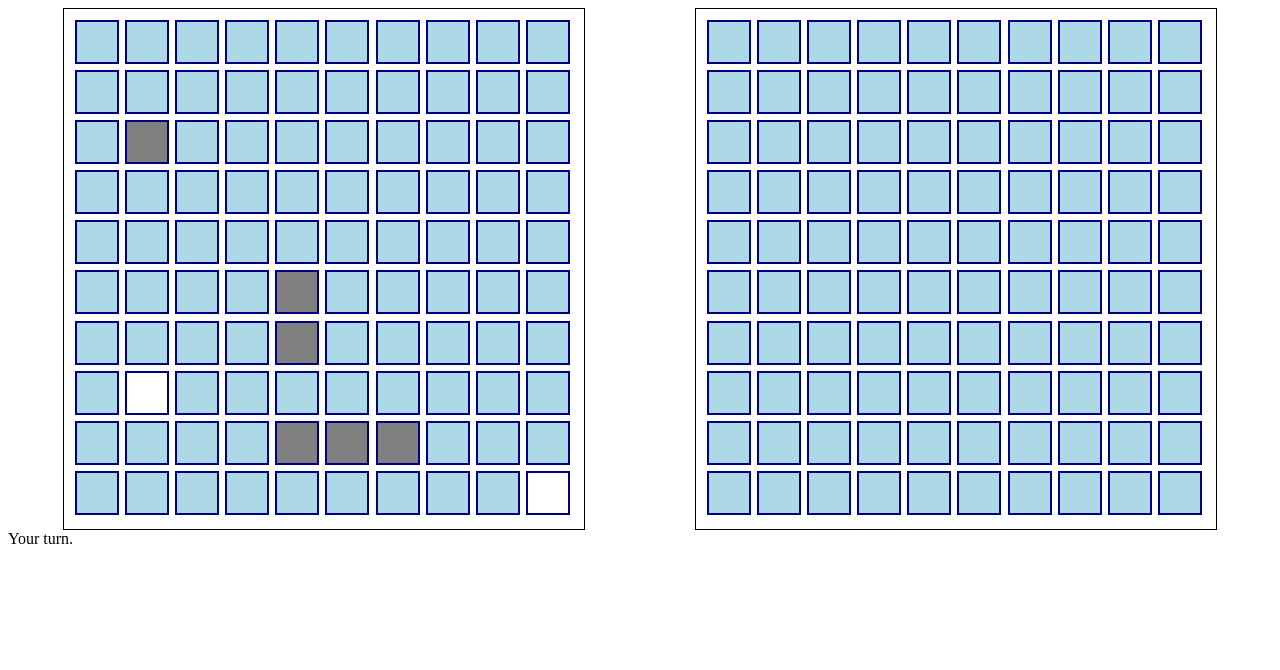
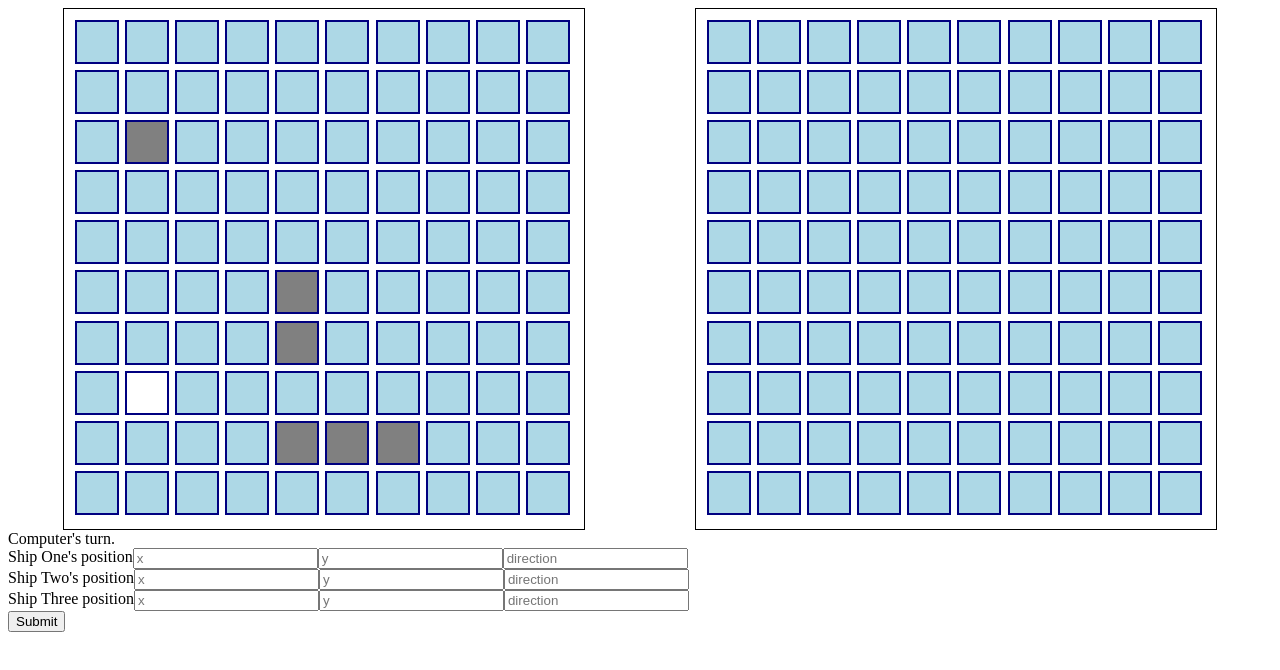
Before and after one commit to aaronhenry1994/Battleship, a website with bundled scripts: page index.html in a window 1280 px wide. Built offline with nearby package versions, Linux system fonts and the light colour scheme.

Commit message:
Added a form and button for form submission.

```diff
--- a/index.html
+++ b/index.html
@@ -14,6 +14,24 @@
     <div>
         <div id="turn-tracker"></div>
     </div>
+    <form action="ui.js">
+        <div id="shipOne-inputs"> Ship One's position
+            <input type="text" placeholder="x" id="shipOne-x">
+            <input type="text" placeholder="y" id="shipOne-y">
+            <input type="text" placeholder="direction" id="shipOne-direction">
+        </div>
+        <div id="shipTwo-inputs"> Ship Two's position
+            <input type="text" placeholder="x" id="shipTwo-x">
+            <input type="text" placeholder="y" id="shipTwo-y">
+            <input type="text" placeholder="direction" id="shipTwo-direction">
+        </div>
+        <div id="shipThree-inputs"> Ship Three position
+            <input type="text" placeholder="x" id="shipThree-x">
+            <input type="text" placeholder="y" id="shipThree-y">
+            <input type="text" placeholder="direction" id="shipThree-direction">
+        </div>
+        <button id="submitBtn">Submit</button>
+    </form>
 </body>
 <script type="module" src="src/ui.js"></script>
 <script type="module" src="src/gameboard.js"></script>
--- a/src/ui.js
+++ b/src/ui.js
@@ -18,7 +18,7 @@ ships.push(shipOne);
 let shipTwo = new Ship (4, 5, 2, 0, 'vertical', false);
 ships.push(shipTwo);
 
-let shipThree = new Ship (4, 8, 2, 0, 'horizontal', false);
+let shipThree = new Ship (4, 8, 3, 0, 'horizontal', false);
 ships.push(shipThree);
 
 console.log(ships);
@@ -91,111 +91,18 @@ player1Board.createBoard = function() {
                 }
             }
 
+            if (
+                    ships[0].holes === 1 &&
+                    ships[1].holes === 2 &&
+                    ships[2].holes === 3
+                ) {
+                    console.log('You have lost.')
+                    turnTracker.innerText = 'You have lost.'
+                }
+
                 boxDiv.addEventListener('click', () => {
                 console.log(boxDiv.id);
                 e.preventDefault();
-
-                /*if (
-                    box.id === (ships[0].x + '-' + ships[0].y) ||
-                    box.id === (ships[1].x + '-' + ships[1].y) ||
-                    box.id === (ships[2].x + '-' + ships[2].y)
-                ) {
-                    if (box.id === (ships[0].x + '-' + ships[0].y)) {
-                        shipOne.hit(true)
-                        console.log(shipOne.holes);
-                        console.log(shipOne.isSunk());
-                        box.style.backgroundColor = 'red';
-                        if (shipOne.holes === 1) {
-                            shipOne.isSunk();
-                            console.log('Ship one has been lost.')
-                        };
-                    };
-                    if (box.id === (ships[1].x + '-' + ships[1].y)) {
-                        shipTwo.hit(true)
-                        console.log(shipTwo.holes);
-                        console.log(shipTwo.isSunk());
-                        if (shipTwo.holes === 2) {
-                            console.log('Ship two has been lost.')
-                        }
-                        shipTwo.isSunk();
-                        box.style.backgroundColor = 'red';
-                    };
-                    if (box.id === (ships[2].x + '-' + ships[2].y)) {
-                        shipThree.hit(true)
-                        console.log(shipThree.holes);
-                        box.style.backgroundColor = 'red';
-                        if (shipThree.holes === 3) {
-                            shipThree.isSunk();
-                            console.log('Ship three has been lost.')
-                        }
-                    }
-                }
-                if (ships[1].direction === 'horizontal') {
-                    if (box.id === (ships[1].x + 1) + '-' + ships[1].y) {
-                        shipTwo.hit(true);
-                        console.log(shipTwo.holes);
-                        box.style.backgroundColor = 'red';
-                        if (shipTwo.holes === 2) {
-                            shipTwo.isSunk();
-                            console.log('Ship two has been lost.')
-                        };
-                    };
-                }
-                if (ships[1].direction === 'vertical') {
-                    if (box.id === ships[1].x + '-' + (ships[1].y + 1)) {
-                        shipTwo.hit(true);
-                        console.log(shipTwo.holes);
-                        box.style.backgroundColor = 'red';
-                        if (shipTwo.holes === 2) {
-                            shipTwo.isSunk();
-                            console.log('Ship two has been lost.')
-                        };
-                    };
-                };
-                if (ships[2].direction === 'horizontal') {
-                    if (box.id === (ships[2].x + 1) + '-' + ships[2].y) {
-                        shipThree.hit(true);
-                        console.log(shipThree.holes);
-                        box.style.backgroundColor = 'red';
-                        if (shipThree.holes === 3) {
-                            shipThree.isSunk();
-                            console.log('Ship three has been lost.')
-                        }
-                    }
-                }
-                if (ships[2].direction === 'horizontal') {
-                    if (box.id === (ships[2].x + 2) + '-' + ships[2].y) {
-                        shipThree.hit(true);
-                        console.log(shipThree.holes);
-                        box.style.backgroundColor = 'red';
-                        if (shipThree.holes === 3) {
-                            shipThree.isSunk();
-                            console.log('Ship three has been lost.')
-                        }
-                    }
-                }
-                if (ships[2].direction === 'vertical') {
-                    if (box.id === ships[2].x + '-' + (ships[2].y + 1)) {
-                        shipThree.hit(true);
-                        console.log(shipThree.holes);
-                        box.style.backgroundColor = 'red';
-                        if (shipThree.holes === 3) {
-                            shipThree.isSunk();
-                            console.log('Ship three has been lost.')
-                        }
-                    }
-                }
-                if (ships[2].direction === 'vertical') {
-                    if (box.id === ships[2].x + '-' + (ships[2].y + 2)) {
-                        shipThree.hit(true);
-                        console.log(shipThree.holes);
-                        box.style.backgroundColor = 'red';
-                        if (shipThree.holes === 3) {
-                            shipThree.isSunk();
-                            console.log('Ship three has been lost.')
-                        }
-                    }
-                }*/
 
 
                 console.log(x, y);
@@ -321,6 +228,14 @@ for (let y = 0; y < 10; y++) {
                             console.log('The computer has lost ship three.')
                         }
                     };
+                if (
+                    cpuShips[0].holes === 1 &&
+                    cpuShips[1].holes === 2 &&
+                    cpuShips[2].holes === 3
+                ) {
+                    console.log('The computer has lost.')
+                    turnTracker.innerText = 'The computer has lost.'
+                }
 
 
                 let computerObject = {
@@ -339,8 +254,6 @@ for (let y = 0; y < 10; y++) {
 const turnTracker = document.getElementById('turn-tracker');
 const player = new Player('Player One');
 const computerElement = new Computer();
-
-
 
 class GameTurns {
     playerTurn(event = 'click') {
@@ -486,4 +399,3 @@ class GameController {
 
 let turnCycle = new GameController();
 turnCycle.playersTurn();
-turnCycle.cpusTurn();
--- a/styles.css
+++ b/styles.css
@@ -55,3 +55,15 @@
 #game-pieces {
     display: flex;
 }
+
+#shipOne-inputs {
+    display: flex;
+}
+
+#shipTwo-inputs {
+    display: flex;
+}
+
+#shipThree-inputs {
+    display: flex;
+}
```
